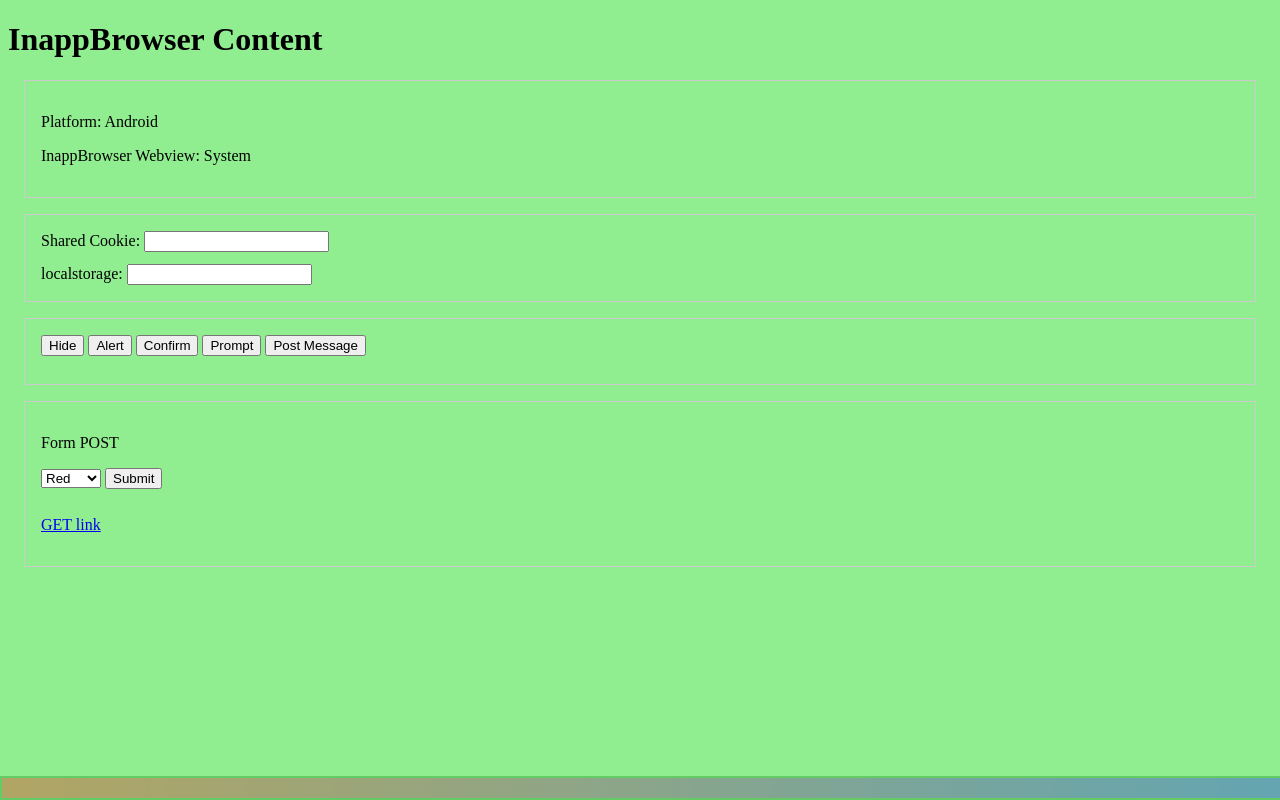
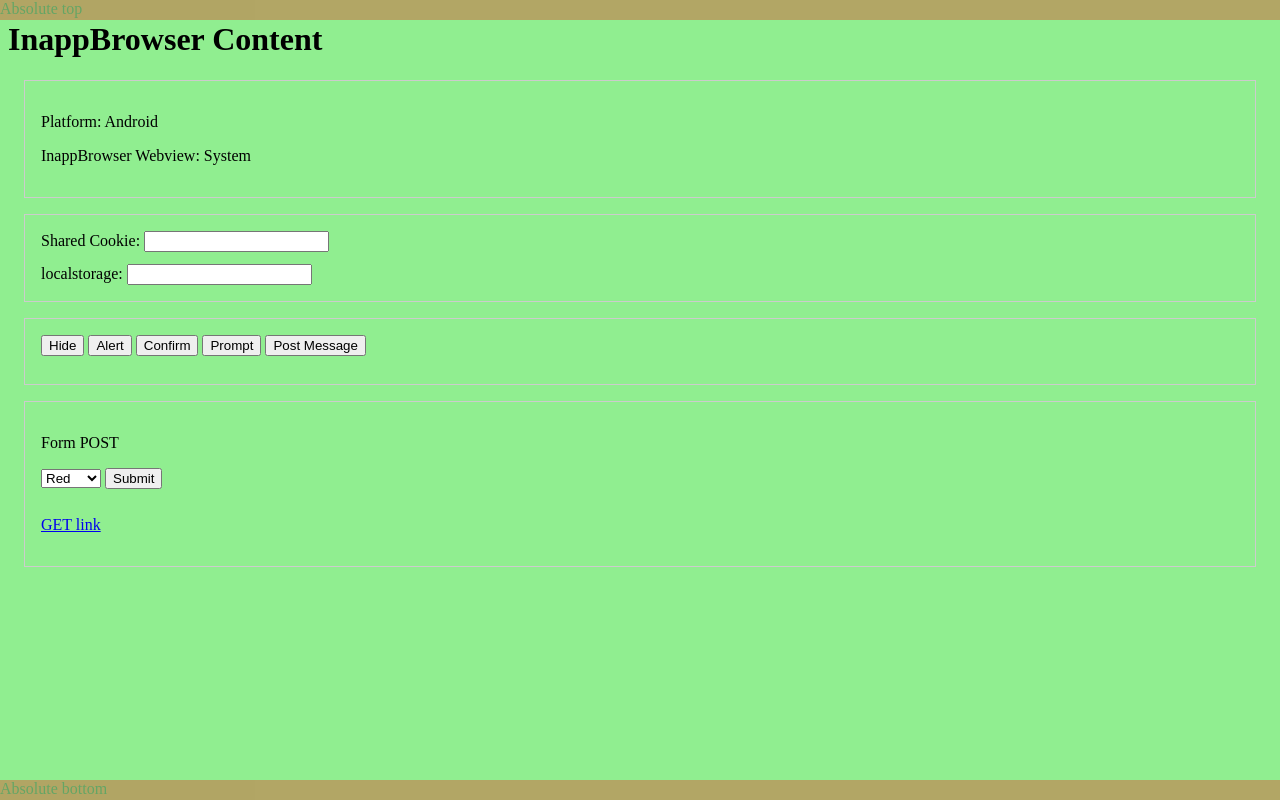
Before and after one commit to dpa99c/cordova-plugin-inappbrowser-test, a website: page www/iab_content/iab.html in a window 1280 px wide. Drawn offline with Linux system fonts and the light colour scheme.

Commit message:
Add absolute top and bottom markers to IAB content page

```diff
--- a/www/iab_content/iab.css
+++ b/www/iab_content/iab.css
@@ -11,13 +11,20 @@ body{
     margin-bottom: 12px;
 }
 
-#absolute-bottom{
+#absolute-bottom, #absolute-top{
     position: absolute;
-    bottom: 0;
     left: 0;
     width: 100%;
     height: 20px;
-    background: linear-gradient(to right, red, blue);
+    background: red;
+    color: black;
     opacity: 0.3;
-    border: 2px solid green;
 }
+
+#absolute-top{
+    top: 0;
+}
+
+#absolute-bottom{
+    bottom: 0;
+}
--- a/www/iab_content/iab.html
+++ b/www/iab_content/iab.html
@@ -9,6 +9,8 @@
         <script type="text/javascript" src="common.js"></script>
     </head>
     <body>
+        <div id="absolute-top">Absolute top</div>
+
         <h1>InappBrowser Content</h1>
 
         <div class="section">
@@ -50,6 +52,6 @@
             <p><a href="https://www.google.com">GET link</a></p>
         </div>
 
-        <div id="absolute-bottom"></div>
+        <div id="absolute-bottom">Absolute bottom</div>
     </body>
 </html>
```
